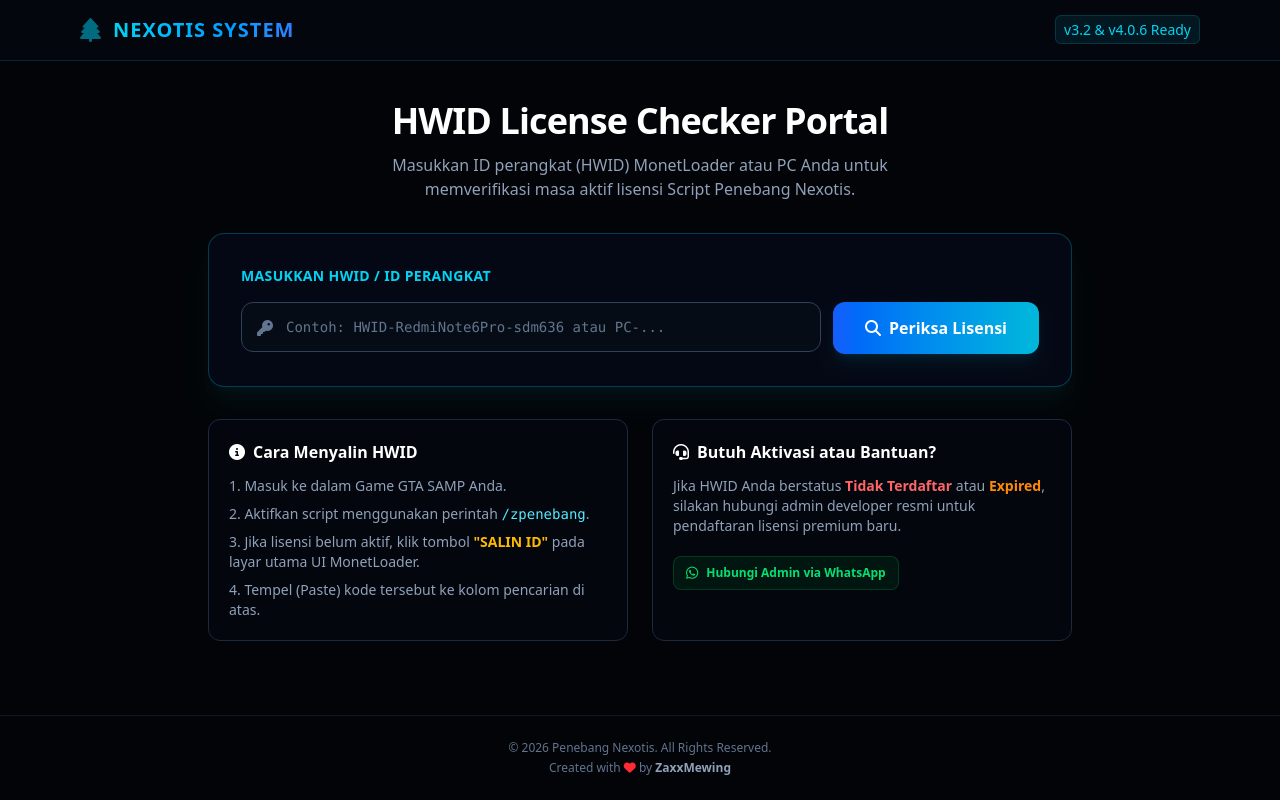
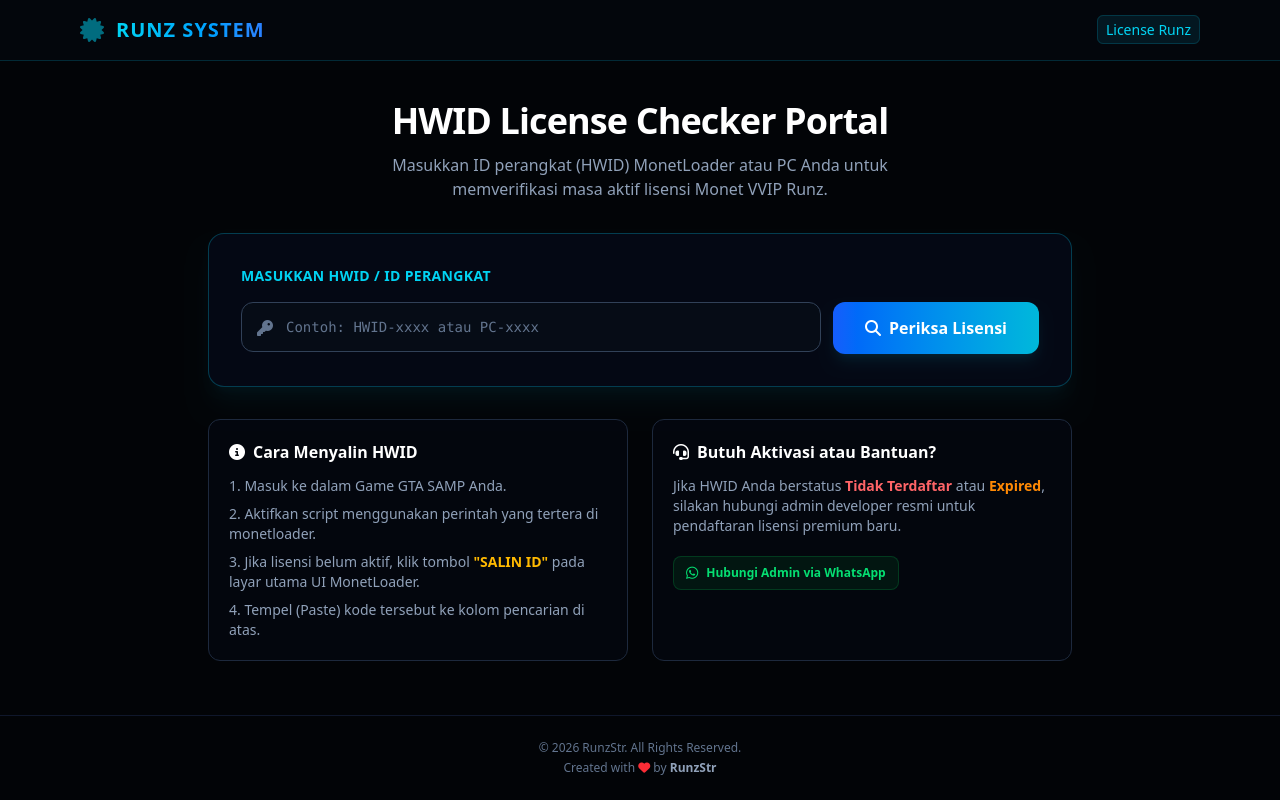
Before and after one commit to HarunEpep/license-runzy-hwid-pcmobile-strgimanggs, a plain HTML site: page index.html in a window 1280 px wide. Drawn offline with nearby package versions, Linux system fonts and the light colour scheme.

Commit message:
Update index.html

```diff
--- a/index.html
+++ b/index.html
@@ -3,7 +3,7 @@
 <head>
     <meta charset="UTF-8">
     <meta name="viewport" content="width=device-width, initial-scale=1.0">
-    <title>Nexotis Penebang | HWID License System</title>
+    <title>Runz License System</title>
     <script src="https://cdn.jsdelivr.net/npm/@tailwindcss/browser@4"></script>
     <link rel="stylesheet" href="https://cdnjs.cloudflare.com/ajax/libs/font-awesome/6.4.0/css/all.min.css">
     <style>
@@ -18,11 +18,11 @@
     <nav class="border-b border-cyan-500/20 bg-[#04080e]/80 backdrop-blur-md sticky top-0 z-50">
         <div class="max-w-6xl mx-auto px-4 py-4 flex justify-between items-center">
             <div class="flex items-center space-x-3">
-                <i class="fa-solid fa-tree text-cyan-400 text-2xl animate-pulse"></i>
-                <span class="font-bold text-xl tracking-wider text-transparent bg-clip-text bg-gradient-to-r from-cyan-400 to-blue-500">NEXOTIS SYSTEM</span>
+                <i class="fa-solid fa-certificate text-cyan-400 text-2xl animate-pulse"></i>
+                <span class="font-bold text-xl tracking-wider text-transparent bg-clip-text bg-gradient-to-r from-cyan-400 to-blue-500">RUNZ SYSTEM</span>
             </div>
             <div class="text-sm text-slate-400">
-                <span class="px-2 py-1 bg-cyan-500/10 text-cyan-400 rounded-md border border-cyan-500/20">v3.2 & v4.0.6 Ready</span>
+                <span class="px-2 py-1 bg-cyan-500/10 text-cyan-400 rounded-md border border-cyan-500/20">License Runz</span>
             </div>
         </div>
     </nav>
@@ -31,7 +31,7 @@
 
         <div class="text-center space-y-3">
             <h1 class="text-3xl md:text-4xl font-extrabold tracking-tight text-white">HWID License Checker Portal</h1>
-            <p class="text-slate-400 max-w-xl mx-auto text-sm md:text-base">Masukkan ID perangkat (HWID) MonetLoader atau PC Anda untuk memverifikasi masa aktif lisensi Script Penebang Nexotis.</p>
+            <p class="text-slate-400 max-w-xl mx-auto text-sm md:text-base">Masukkan ID perangkat (HWID) MonetLoader atau PC Anda untuk memverifikasi masa aktif lisensi Monet VVIP Runz.</p>
         </div>
 
         <div class="bg-[#040814] border border-cyan-500/30 rounded-2xl p-6 md:p-8 shadow-xl shadow-cyan-500/5">
@@ -40,7 +40,7 @@
                 <div class="flex flex-col md:flex-row gap-3">
                     <div class="relative flex-grow">
                         <i class="fa-solid fa-key absolute left-4 top-1/2 -translate-y-1/2 text-slate-500"></i>
-                        <input type="text" id="hwidInput" placeholder="Contoh: HWID-RedmiNote6Pro-sdm636 atau PC-..."
+                        <input type="text" id="hwidInput" placeholder="Contoh: HWID-xxxx atau PC-xxxx"
                             class="w-full pl-11 pr-4 py-3.5 bg-[#060c16] border border-slate-700 rounded-xl focus:outline-none focus:border-cyan-400 focus:ring-2 focus:ring-cyan-400/20 text-white placeholder-slate-500 font-mono text-sm transition-all">
                     </div>
                     <button onclick="checkLicense()" class="bg-gradient-to-r from-blue-600 to-cyan-500 hover:from-blue-500 hover:to-cyan-400 text-white font-bold px-8 py-3.5 rounded-xl shadow-lg shadow-cyan-500/10 active:scale-95 transition-all flex items-center justify-center space-x-2 cursor-pointer">
@@ -70,7 +70,7 @@
                 </h3>
                 <ul class="text-sm text-slate-400 space-y-2 list-decimal list-inside">
                     <li>Masuk ke dalam Game GTA SAMP Anda.</li>
-                    <li>Aktifkan script menggunakan perintah <code class="text-cyan-300 font-mono">/zpenebang</code>.</li>
+                    <li>Aktifkan script menggunakan perintah yang tertera di monetloader.</li>
                     <li>Jika lisensi belum aktif, klik tombol <span class="text-amber-400 font-semibold">"SALIN ID"</span> pada layar utama UI MonetLoader.</li>
                     <li>Tempel (Paste) kode tersebut ke kolom pencarian di atas.</li>
                 </ul>
@@ -91,8 +91,8 @@
     </main>
 
     <footer class="border-t border-slate-900 bg-[#020407] py-6 text-center text-xs text-slate-500 space-y-1">
-        <p>&copy; 2026 Penebang Nexotis. All Rights Reserved.</p>
-        <p>Created with <i class="fa-solid fa-heart text-red-500"></i> by <span class="text-slate-400 font-semibold">ZaxxMewing</span></p>
+        <p>&copy; 2026 RunzStr. All Rights Reserved.</p>
+        <p>Created with <i class="fa-solid fa-heart text-red-500"></i> by <span class="text-slate-400 font-semibold">RunzStr</span></p>
     </footer>
 
     <script>
```
